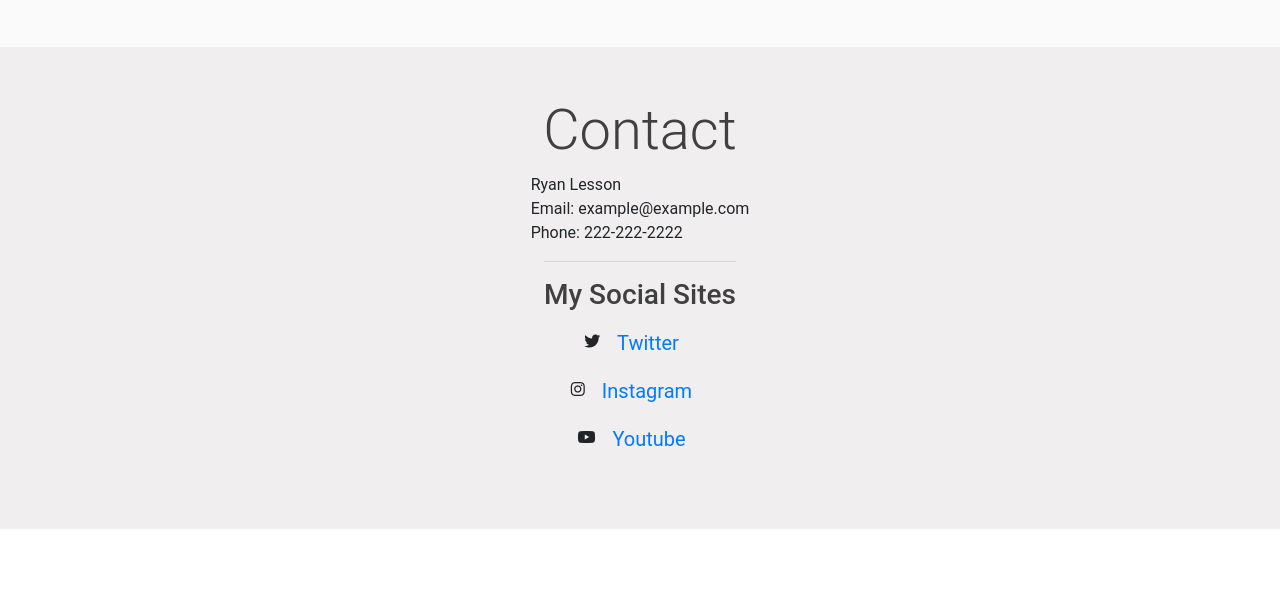
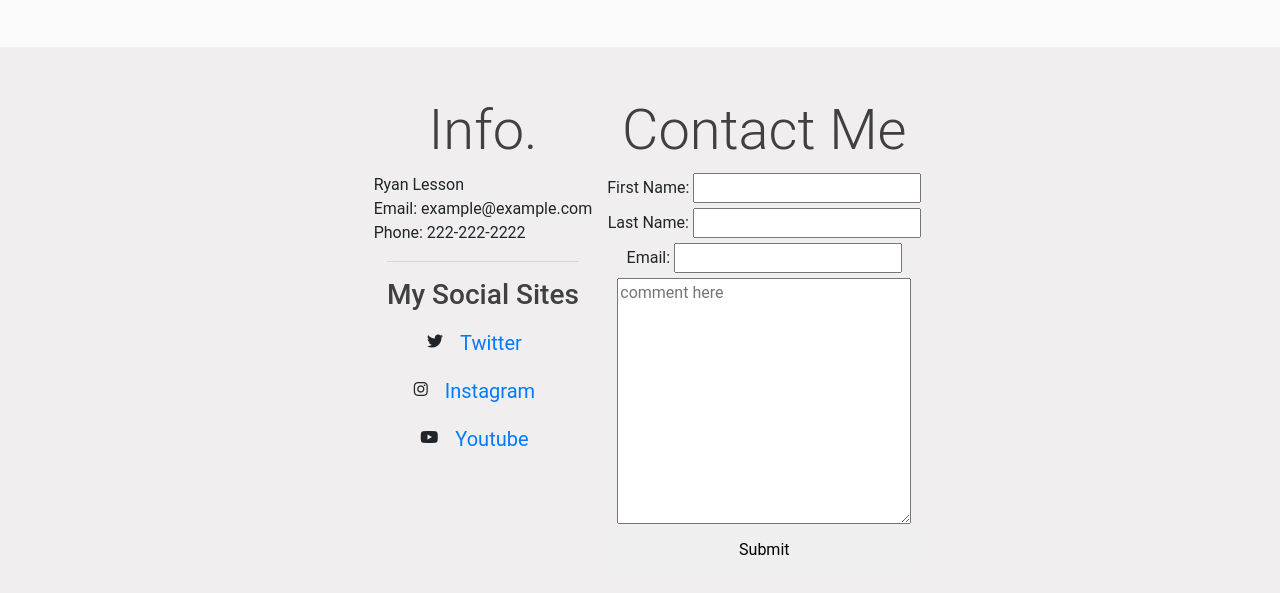
Before and after one commit to Bigless27/begginer-website, a website: page index.html in a window 1280 px wide. Shown: the part 2846-3439 px from the top of the page. Before the commit the page ends 3375 px from the top, so only its background shows below. Drawn offline with nearby package versions, Linux system fonts and the light colour scheme.

Commit message:
add form fist part

```diff
--- a/index.html
+++ b/index.html
@@ -137,10 +137,10 @@
     </div>
 
     <!-- Contact -->
-    <div id="contact" class="row contact-section flex-container flex-center text-center section-space">
+    <div id="contact" class="row contact-section flex-container flex-horizontal-center text-center section-space">
         <div class="contact-section">
             <div class="container">
-                <h3 class="display-4">Contact</h3>
+                <h3 class="display-4">Info.</h3>
                 <div class="flex-container flex-center">
                     <div class="flex-container flex-column flex-align-right">
                         <div>Ryan Lesson</div>
@@ -162,6 +162,29 @@
                 </div>
             </div>
         </div>
+        <div>
+            <h3 class="display-4">Contact Me</h3>
+            <form class="contact-form flex-container flex-column" action="">
+                <div>
+                    <label for="firstName">First Name:</label>
+                    <input id="firstName" type="text">
+                </div>
+                <div>
+                    <label for="lastName">Last Name:</label>
+                    <input id="lastName" type="text">
+                </div>
+                <div>
+                    <label for="email">Email:</label>
+                    <input id="email" type="text">
+                </div>
+                <div>
+                    <textarea placeholder="comment here" name="" id="" cols="30" rows="10"></textarea>
+                </div>
+                <button class="btn btn-default">
+                    Submit
+                </button>
+            </form>
+        </div>
     </div>
 
 </body>
```
Also changed, not shown: README.md.
